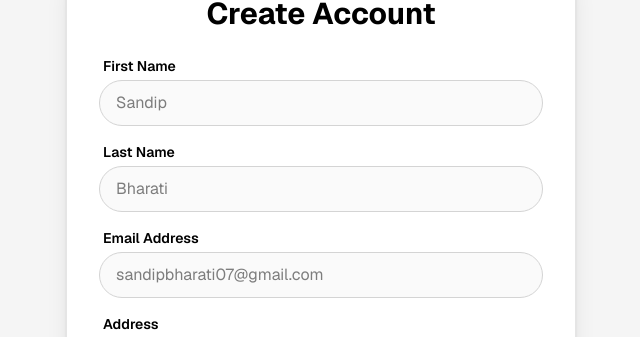
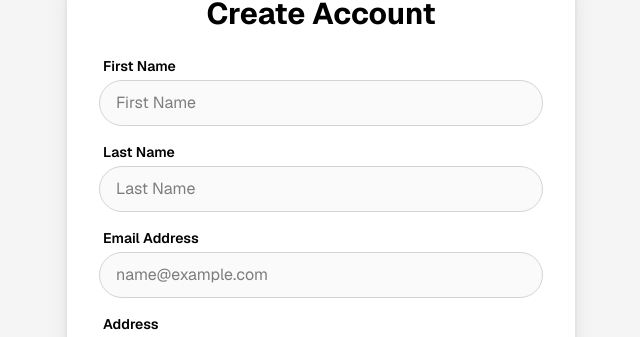
Before and after one commit to srestraj/Team1Capstone, a Next.js app: page /register in a window 1280 px wide. Shown: the part 117-454 px from the top of the page, without its empty margins (319-959 px from the left). Built offline with nearby package versions, Linux system fonts and the light colour scheme.

Commit message:
updated placeholders

```diff
--- a/app/login/page.tsx
+++ b/app/login/page.tsx
@@ -81,7 +81,7 @@
             id="email"
             name="email"
             type="email"
-            placeholder="sandipbharati07@gmail.com"
+            placeholder="name@email.com"
           />
           {errors.email && <p className="text-red-500 text-xs pl-4 font-medium">{errors.email}</p>}
         </div>
--- a/app/register/page.tsx
+++ b/app/register/page.tsx
@@ -87,7 +87,7 @@
             id="firstName"
             name="firstName"
             type="text"
-            placeholder="Sandip"
+            placeholder="First Name"
           />
           {errors.firstName && <p className="text-red-500 text-xs pl-4 font-medium">{errors.firstName}</p>}
         </div>
@@ -102,7 +102,7 @@
             id="lastName"
             name="lastName"
             type="text"
-            placeholder="Bharati"
+            placeholder="Last Name"
           />
           {errors.lastName && <p className="text-red-500 text-xs pl-4 font-medium">{errors.lastName}</p>}
         </div>
@@ -117,7 +117,7 @@
             id="email"
             name="email"
             type="email"
-            placeholder="sandipbharati07@gmail.com"
+            placeholder="name@example.com"
           />
           {errors.email && <p className="text-red-500 text-xs pl-4 font-medium">{errors.email}</p>}
         </div>
```
